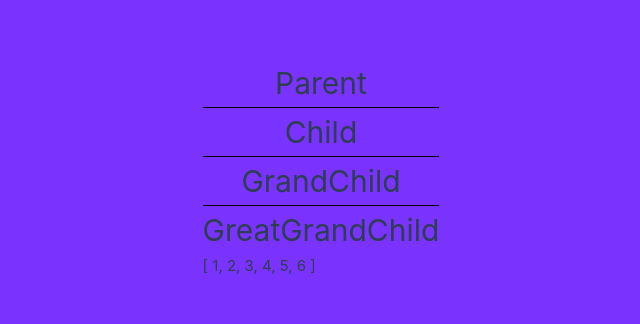
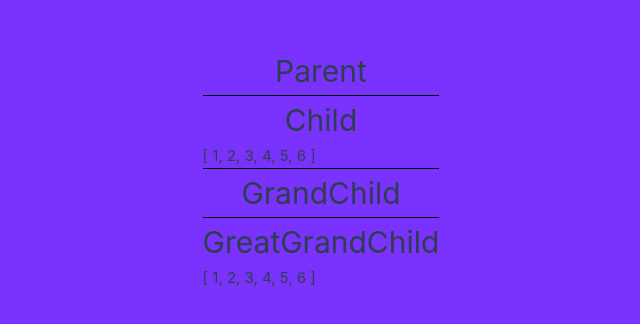
Before and after one commit to bgsdewo/Vue_With_Pinia, a Vue app in the folder vue-state-management/: page / in a window 1280 px wide. Shown: the part 232-556 px from the top of the page, without its empty margins (319-959 px from the left). Built offline with nearby package versions, Linux system fonts and the light colour scheme.

Commit message:
Cara Berbagi State Data Dengan Provide Dan Inject

```diff
--- a/vue-state-management/src/App.vue
+++ b/vue-state-management/src/App.vue
@@ -1,9 +1,9 @@
 <script setup>
-import { ref } from 'vue'
+import { provide, ref } from 'vue'
 import Parent from './components/Parent.vue'
 
-
 const numbers = ref([1,2,3,4,5,6])
+provide('numbers',numbers)
 </script>
 
 <template>
--- a/vue-state-management/src/components/Child.vue
+++ b/vue-state-management/src/components/Child.vue
@@ -1,11 +1,14 @@
 <script setup>
+import { inject } from 'vue'
 import GrandChild from './GrandChild.vue'
-const {numbers} = defineProps(['numbers'])
+
+const numbers  = inject('numbers')
 </script>
 <template>
     <div>
         <h1>Child</h1>
+        {{ numbers }}
         <div class="line"></div>
-        <GrandChild :numbers="numbers" />
+        <GrandChild  />
     </div>
 </template>
--- a/vue-state-management/src/components/GrandChild.vue
+++ b/vue-state-management/src/components/GrandChild.vue
@@ -1,11 +1,10 @@
 <script setup>
 import GreatGrandChild from './GreatGrandChild.vue'
-const {numbers} = defineProps(['numbers'])
 </script>
 <template>
     <div>
         <h1>GrandChild</h1>
         <div class="line"></div>
-        <GreatGrandChild :numbers="numbers" />
+        <GreatGrandChild />
     </div>
 </template>
--- a/vue-state-management/src/components/GreatGrandChild.vue
+++ b/vue-state-management/src/components/GreatGrandChild.vue
@@ -1,5 +1,7 @@
 <script setup>
-const {numbers} = defineProps(['numbers'])
+import { inject } from 'vue'
+
+const numbers  = inject('numbers')
 </script>
 
 <template>
--- a/vue-state-management/src/components/Parent.vue
+++ b/vue-state-management/src/components/Parent.vue
@@ -1,12 +1,11 @@
 <script setup>
 import Child from './Child.vue'
-const {numbers} = defineProps(['numbers'])
 </script>
 
 <template>
     <div>
         <h1>Parent</h1>
         <div class="line"></div>
-        <Child :numbers="numbers" />
+        <Child />
     </div>
 </template>
```
